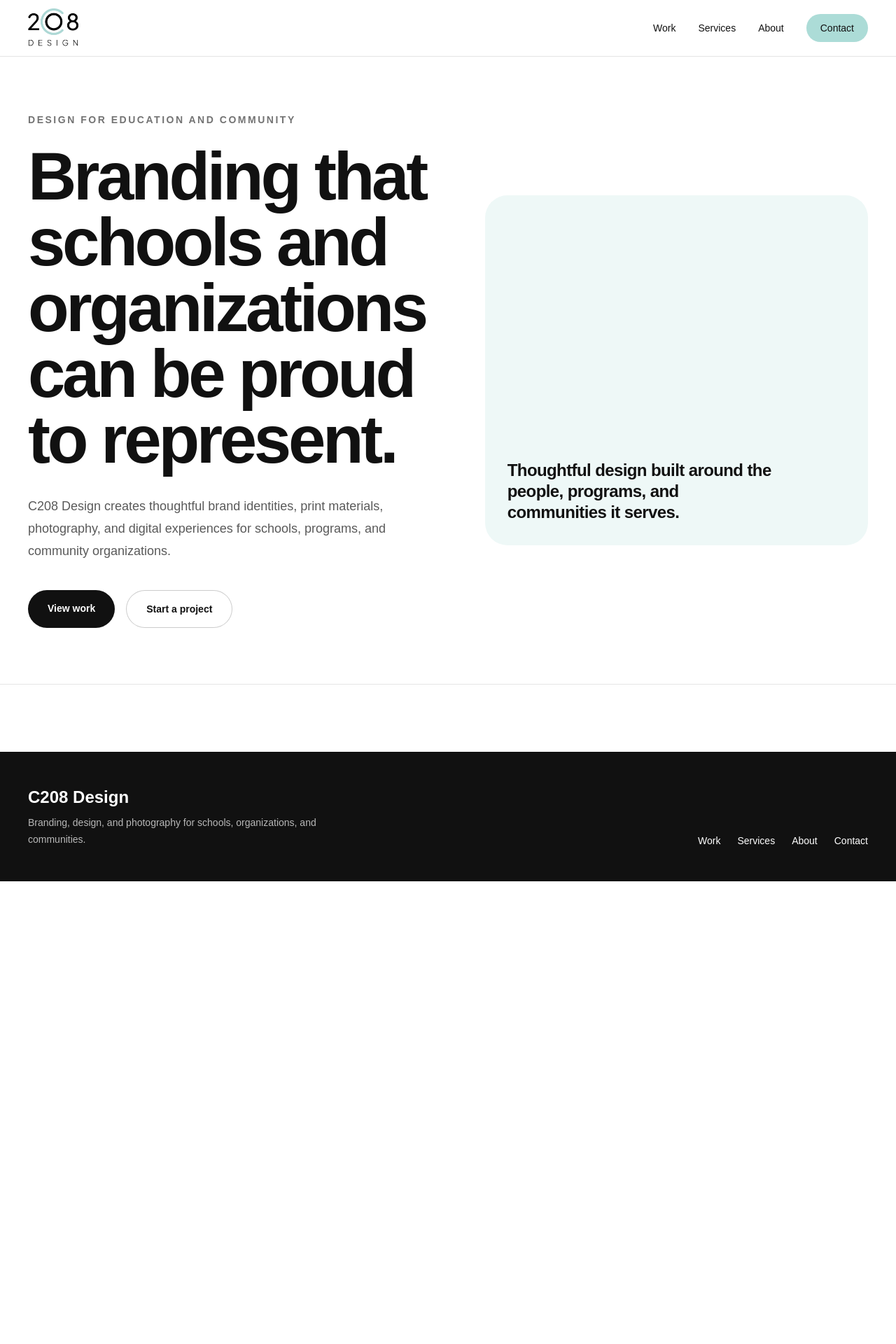
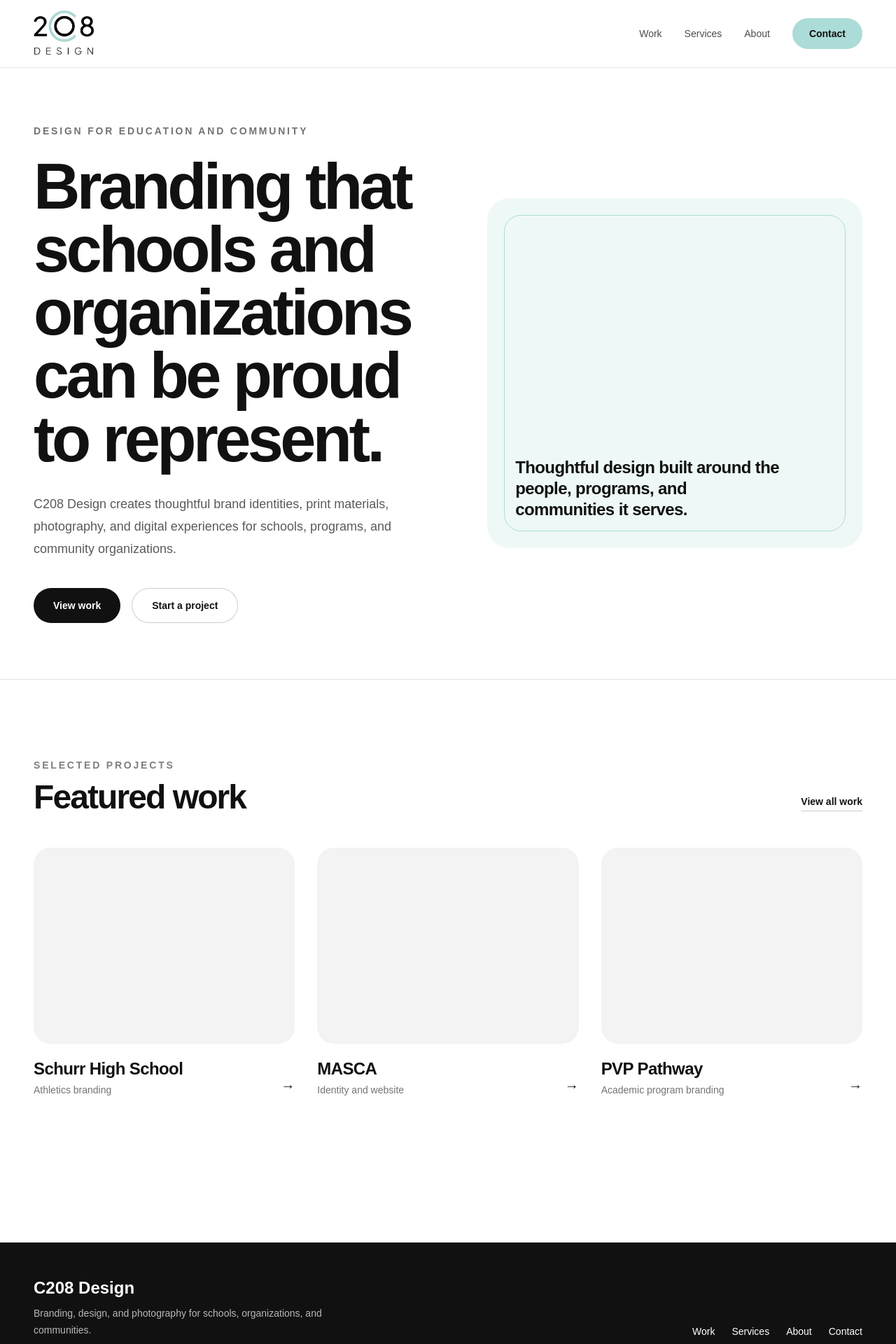
Before and after one commit to NareMnats/c208design, a Next.js app: page / in a window 1280 px wide. Shown: the top 1920 px of the page at 70% size. Before the commit the page ends 1259 px from the top, so only its background shows below. Built offline with nearby package versions, Linux system fonts and the light colour scheme.

Commit message:
feat: add FeaturedWork section and ProjectCard component; enhance Navbar and Hero section

```diff
--- a/app/page.tsx
+++ b/app/page.tsx
@@ -1,9 +1,11 @@
 import Hero from "@/components/sections/Hero";
+import FeaturedWork from "@/components/sections/FeaturedWork";
 
 export default function HomePage() {
   return (
     <main>
       <Hero />
+      <FeaturedWork />
     </main>
   );
 }
--- /dev/null
+++ b/components/cards/ProjectCard.tsx
@@ -0,0 +1,42 @@
+import Link from "next/link";
+
+type ProjectCardProps = {
+  title: string;
+  category: string;
+  href: string;
+  imageClassName?: string;
+};
+
+export default function ProjectCard({
+  title,
+  category,
+  href,
+  imageClassName = "",
+}: ProjectCardProps) {
+  return (
+    <Link href={href} className="group block">
+      <div
+        className={`aspect-[4/3] overflow-hidden rounded-[1.25rem] bg-[#f3f3f3] sm:rounded-[1.5rem] ${imageClassName}`}
+      >
+        <div className="h-full w-full transition-transform duration-500 group-hover:scale-[1.02]" />
+      </div>
+
+      <div className="mt-4 flex items-end justify-between gap-4 sm:mt-5">
+        <div>
+          <h3 className="text-xl font-semibold tracking-tight text-[#111111] sm:text-2xl">
+            {title}
+          </h3>
+
+          <p className="mt-1 text-sm text-black/55">{category}</p>
+        </div>
+
+        <span
+          aria-hidden="true"
+          className="shrink-0 pb-1 text-xl transition-transform duration-300 group-hover:translate-x-1"
+        >
+          →
+        </span>
+      </div>
+    </Link>
+  );
+}
--- a/components/layout/Navbar.tsx
+++ b/components/layout/Navbar.tsx
@@ -1,73 +1,140 @@
+"use client";
+
+import Image from "next/image";
 import Link from "next/link";
-import Container from "../ui/Container";
-import Image from "next/image";
+import { usePathname } from "next/navigation";
+import { useState } from "react";
+import Container from "@/components/ui/Container";
+
+const navigation = [
+  { label: "Work", href: "/work" },
+  { label: "Services", href: "/services" },
+  { label: "About", href: "/about" },
+];
 
 export default function Navbar() {
+  const pathname = usePathname();
+  const [menuOpen, setMenuOpen] = useState(false);
+
+  function closeMenu() {
+    setMenuOpen(false);
+  }
+
   return (
-    <header className="border-b border-black/10 bg-white">
-      <Container className="flex h-20 items-center justify-between">
-        <Link href="/" aria-label="C208 Design homepage">
+    <header className="sticky top-0 z-50 border-b border-black/10 bg-white/95 backdrop-blur-md">
+      <Container>
+        <div className="flex h-20 items-center justify-between md:h-24">
+          <Link
+            href="/"
+            aria-label="C208 Design homepage"
+            onClick={closeMenu}
+            className="shrink-0"
+          >
             <Image
               src="/c208-logo.png"
               alt="C208 Design"
-    width={120}
-    height={92}
+              width={1140}
+              height={881}
               priority
-    className="h-auto w-[62px] sm:w-[72px]"
+              className="h-auto w-[72px] sm:w-[78px] md:w-[86px]"
             />
           </Link>
 
-        <nav aria-label="Primary navigation">
-          <ul className="flex items-center gap-8 text-sm font-medium">
-            <li>
+          <nav
+            aria-label="Primary navigation"
+            className="hidden items-center gap-8 md:flex"
+          >
+            {navigation.map((item) => {
+              const active = pathname === item.href;
+
+              return (
                 <Link
+                  key={item.href}
+                  href={item.href}
+                  className={`relative py-3 text-sm font-medium transition-colors ${
+                    active
+                      ? "text-[#111111]"
+                      : "text-[#111111]/75 hover:text-[#111111]"
+                  }`}
+                >
+                  {item.label}
 
-  href="/work"
+                  {active && (
+                    <span className="absolute inset-x-0 bottom-1 h-px bg-[#111111]" />
+                  )}
+                </Link>
+              );
+            })}
 
-  className="text-[#111111] transition-opacity hover:opacity-60"
-
->
-
-  Work
-
-</Link>
-            </li>
-            <li>
-<Link
-
-  href="/services"
-
-  className="text-[#111111] transition-opacity hover:opacity-60"
-
->
-
-  Services
-
-</Link>
-            </li>
-            <li>
-<Link
-
-  href="/about"
-
-  className="text-[#111111] transition-opacity hover:opacity-60"
-
->
-
-  About
-
-</Link>
-            </li>
-            <li>
             <Link
               href="/contact"
-  className="rounded-full bg-[#acdcd7] px-5 py-3 text-[#111111] transition-colors hover:bg-[#9dcfc9]"
+              className="rounded-full bg-[#acdcd7] px-6 py-3 text-sm font-semibold text-[#111111] transition-colors hover:bg-[#9fcfc9]"
             >
               Contact
             </Link>
-            </li>
-          </ul>
           </nav>
+
+          <button
+            type="button"
+            aria-expanded={menuOpen}
+            aria-controls="mobile-navigation"
+            aria-label={menuOpen ? "Close navigation menu" : "Open navigation menu"}
+            onClick={() => setMenuOpen((current) => !current)}
+            className="flex h-11 w-11 items-center justify-center rounded-full border border-black/15 text-[#111111] md:hidden"
+          >
+            <span className="sr-only">
+              {menuOpen ? "Close menu" : "Open menu"}
+            </span>
+
+            <span className="relative block h-4 w-5">
+              <span
+                className={`absolute left-0 top-1 block h-[1.5px] w-5 bg-current transition-transform duration-200 ${
+                  menuOpen ? "translate-y-[3px] rotate-45" : ""
+                }`}
+              />
+              <span
+                className={`absolute bottom-1 left-0 block h-[1.5px] w-5 bg-current transition-transform duration-200 ${
+                  menuOpen ? "-translate-y-[3px] -rotate-45" : ""
+                }`}
+              />
+            </span>
+          </button>
+        </div>
+
+        {menuOpen && (
+          <nav
+            id="mobile-navigation"
+            aria-label="Mobile navigation"
+            className="border-t border-black/10 py-5 md:hidden"
+          >
+            <div className="flex flex-col">
+              {navigation.map((item) => {
+                const active = pathname === item.href;
+
+                return (
+                  <Link
+                    key={item.href}
+                    href={item.href}
+                    onClick={closeMenu}
+                    className={`border-b border-black/10 py-4 text-lg font-medium ${
+                      active ? "text-[#111111]" : "text-[#111111]/75"
+                    }`}
+                  >
+                    {item.label}
+                  </Link>
+                );
+              })}
+
+              <Link
+                href="/contact"
+                onClick={closeMenu}
+                className="mt-5 flex min-h-12 items-center justify-center rounded-full bg-[#acdcd7] px-6 py-3 text-base font-semibold text-[#111111]"
+              >
+                Contact
+              </Link>
+            </div>
+          </nav>
+        )}
       </Container>
     </header>
   );
--- /dev/null
+++ b/components/sections/FeaturedWork.tsx
@@ -0,0 +1,57 @@
+import Link from "next/link";
+import Container from "@/components/ui/Container";
+import ProjectCard from "@/components/cards/ProjectCard";
+
+const projects = [
+  {
+    title: "Schurr High School",
+    category: "Athletics branding",
+    href: "/work/schurr-high-school",
+    imageClassName: "bg-[#111111]",
+  },
+  {
+    title: "MASCA",
+    category: "Identity and website",
+    href: "/work/masca",
+    imageClassName: "bg-[#eef8f7]",
+  },
+  {
+    title: "PVP Pathway",
+    category: "Academic program branding",
+    href: "/work/pvp-pathway",
+    imageClassName: "bg-[#dfe9e7]",
+  },
+];
+
+export default function FeaturedWork() {
+  return (
+    <section className="bg-white py-16 sm:py-20 lg:py-28">
+      <Container>
+        <div className="mb-9 flex flex-col gap-5 sm:mb-12 sm:flex-row sm:items-end sm:justify-between">
+          <div>
+            <p className="mb-3 text-xs font-semibold uppercase tracking-[0.2em] text-black/50 sm:text-sm">
+              Selected projects
+            </p>
+
+            <h2 className="text-4xl font-semibold tracking-[-0.04em] text-[#111111] sm:text-5xl">
+              Featured work
+            </h2>
+          </div>
+
+          <Link
+            href="/work"
+            className="w-fit py-2 text-sm font-semibold text-[#111111] underline decoration-black/20 underline-offset-8 transition hover:decoration-black"
+          >
+            View all work
+          </Link>
+        </div>
+
+        <div className="grid gap-x-7 gap-y-12 md:grid-cols-2 lg:grid-cols-3 lg:gap-x-8">
+          {projects.map((project) => (
+            <ProjectCard key={project.title} {...project} />
+          ))}
+        </div>
+      </Container>
+    </section>
+  );
+}
--- a/components/sections/Hero.tsx
+++ b/components/sections/Hero.tsx
@@ -4,48 +4,49 @@ import Container from "@/components/ui/Container";
 export default function Hero() {
   return (
     <section className="border-b border-black/10 bg-white">
-<Container className="grid min-h-[620px] items-center gap-12 py-16 lg:grid-cols-[1.05fr_0.95fr] lg:py-20">        <div className="max-w-3xl">
-          <p className="mb-6 text-sm font-semibold uppercase tracking-[0.18em] text-black/55">
+      <Container className="grid gap-12 py-14 sm:py-16 lg:min-h-[620px] lg:grid-cols-[1.05fr_0.95fr] lg:items-center lg:gap-14 lg:py-20">
+        <div className="max-w-3xl">
+          <p className="mb-5 text-xs font-semibold uppercase tracking-[0.2em] text-black/55 sm:mb-6 sm:text-sm">
             Design for education and community
           </p>
 
-          <h1 className="max-w-3xl text-5xl font-semibold leading-[0.98] tracking-[-0.045em] text-[#111111] sm:text-6xl lg:text-7xl xl:text-8xl">
+          <h1 className="max-w-3xl text-[clamp(3rem,9.5vw,5.75rem)] font-semibold leading-[0.98] tracking-[-0.05em] text-[#111111]">
             Branding that schools and organizations can be proud to represent.
           </h1>
 
-          <p className="mt-8 max-w-xl text-lg leading-8 text-black/65">
+          <p className="mt-7 max-w-xl text-base leading-7 text-black/65 sm:mt-8 sm:text-lg sm:leading-8">
             C208 Design creates thoughtful brand identities, print materials,
             photography, and digital experiences for schools, programs, and
             community organizations.
           </p>
 
-          <div className="mt-10 flex flex-wrap gap-4">
+          <div className="mt-8 flex flex-col gap-3 min-[430px]:flex-row sm:mt-10 sm:gap-4">
             <Link
               href="/work"
-              className="rounded-full bg-[#111111] px-7 py-4 text-sm font-semibold text-white transition hover:bg-black/80"
+              className="flex min-h-12 items-center justify-center rounded-full bg-[#111111] px-7 py-3.5 text-sm font-semibold text-white transition-colors hover:bg-black/80"
             >
               View work
             </Link>
 
             <Link
               href="/contact"
-              className="rounded-full border border-black/20 bg-white px-7 py-4 text-sm font-semibold text-[#111111] transition hover:border-black hover:bg-black/[0.03]"
+              className="flex min-h-12 items-center justify-center rounded-full border border-black/20 bg-white px-7 py-3.5 text-sm font-semibold text-[#111111] transition-colors hover:border-black hover:bg-black/[0.03]"
             >
               Start a project
             </Link>
           </div>
         </div>
 
-<div className="relative min-h-[380px] overflow-hidden rounded-[2rem] bg-[#eef8f7] lg:min-h-[500px]">
-  <div className="absolute inset-6 rounded-[1.5rem] border-[#acdcd7]" />
+        <div className="relative min-h-[340px] overflow-hidden rounded-[1.5rem] bg-[#eef8f7] sm:min-h-[420px] sm:rounded-[2rem] lg:min-h-[500px]">
+          <div className="absolute inset-4 rounded-[1.15rem] border border-[#acdcd7] sm:inset-6 sm:rounded-[1.5rem]" />
 
-  <div className="absolute bottom-8 left-8 right-8">
-    <p className="max-w-sm text-2xl font-semibold leading-tight tracking-tight text-[#111111]">
-      Thoughtful design built around the people, programs, and communities it
-      serves.
-    </p>
-  </div>
-</div>
+          <div className="absolute inset-x-7 bottom-7 sm:inset-x-10 sm:bottom-10">
+            <p className="max-w-sm text-xl font-semibold leading-tight tracking-tight text-[#111111] sm:text-2xl">
+              Thoughtful design built around the people, programs, and
+              communities it serves.
+            </p>
+          </div>
+        </div>
       </Container>
     </section>
   );
--- a/components/ui/Container.tsx
+++ b/components/ui/Container.tsx
@@ -10,7 +10,9 @@ export default function Container({
   className = "",
 }: ContainerProps) {
   return (
-    <div className={`mx-auto w-full max-w-[1400px] px-6 md:px-10 ${className}`}>
+    <div
+      className={`mx-auto w-full max-w-[1400px] px-5 sm:px-7 md:px-10 lg:px-12 ${className}`}
+    >
       {children}
     </div>
   );
```
Lines whose indentation alone changed are shown as unchanged.
